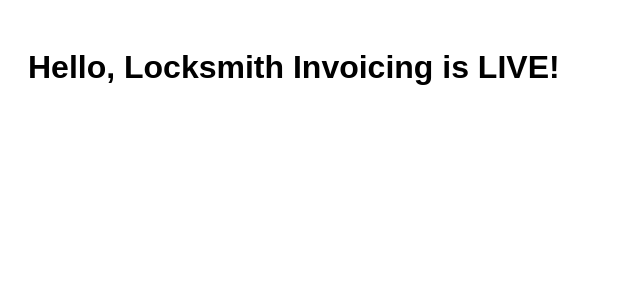
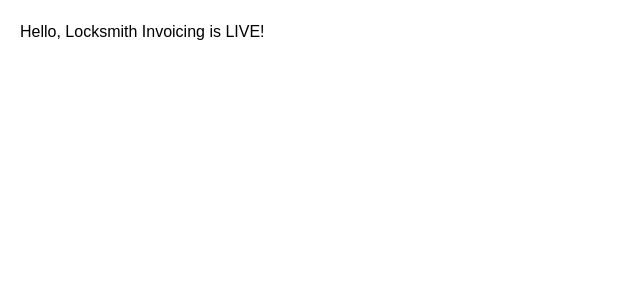
Before and after one commit to RussBeechly/locksmith-invoicing, a Next.js app: page / in a window 1280 px wide. Shown: the top 300 px of the page, without its empty margins (0-640 px from the left). Built offline with nearby package versions, Linux system fonts and the light colour scheme.

Commit message:
Add files via upload

```diff
--- /dev/null
+++ b/pages/_app.tsx
@@ -0,0 +1,6 @@
+import type { AppProps } from 'next/app'
+import '../styles/globals.css'
+
+export default function MyApp({ Component, pageProps }: AppProps) {
+  return <Component {...pageProps} />
+}
```
